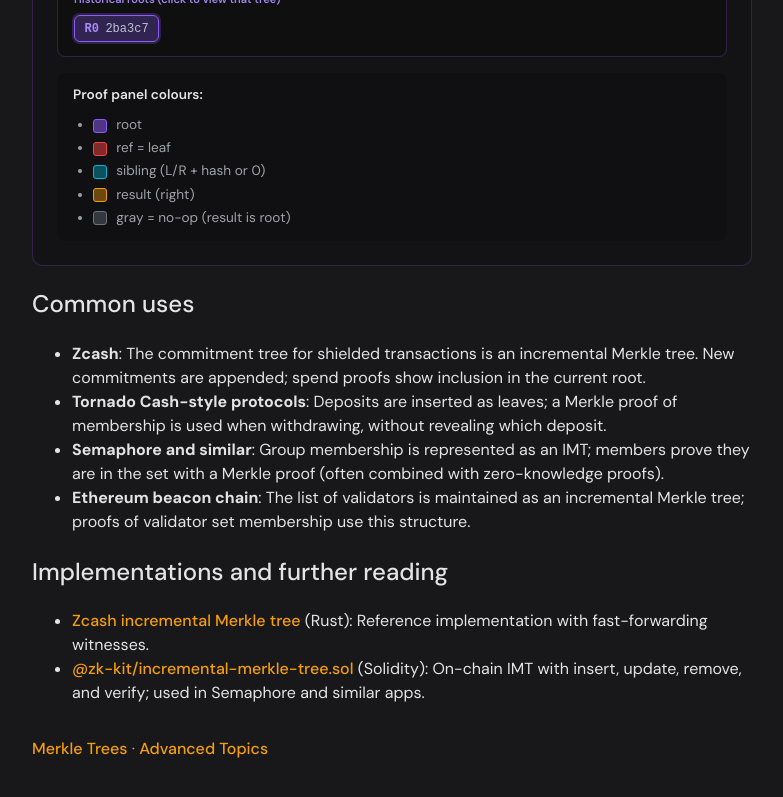
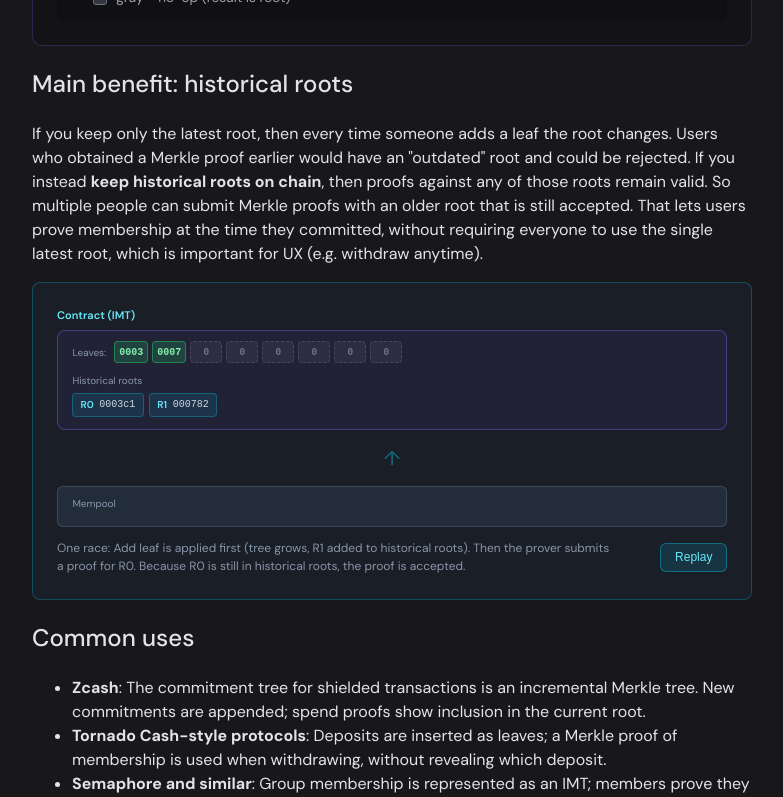
Before and after one commit to dlebee/interactive-blockchain-learning, a React (Vite) app: page /advanced-topics/merkle-trees/incremental in a window 1280 px wide. Shown: the part 1190-1987 px from the top of the page, without its empty margins (260-1043 px from the left). Built offline with nearby package versions, Linux system fonts and the light colour scheme.

Commit message:
bringing back the racing of merkle roots

```diff
--- a/src/pages/merkle-trees/IncrementalMerkleTreePage.tsx
+++ b/src/pages/merkle-trees/IncrementalMerkleTreePage.tsx
@@ -1,5 +1,6 @@
 import { Link } from 'react-router-dom'
 import { IncrementalMerkleTreeDemo } from './IncrementalMerkleTreeDemo'
+import { IncrementalMerkleTreeRaceDemo } from './IncrementalMerkleTreeRaceDemo'
 
 export function IncrementalMerkleTreePage() {
   return (
@@ -36,6 +37,8 @@ export function IncrementalMerkleTreePage() {
         frontier along the right edge) so inserts and proofs stay efficient.
       </p>
 
+      <IncrementalMerkleTreeDemo />
+
       <h2 id="main-benefit">
         <a href="#main-benefit" className="anchor-link" aria-label="Link to this section">
           Main benefit: historical roots
@@ -51,7 +54,7 @@ export function IncrementalMerkleTreePage() {
         single latest root, which is important for UX (e.g. withdraw anytime).
       </p>
 
-      <IncrementalMerkleTreeDemo />
+      <IncrementalMerkleTreeRaceDemo />
 
       <h2 id="common-uses">
         <a href="#common-uses" className="anchor-link" aria-label="Link to this section">
--- /dev/null
+++ b/src/pages/merkle-trees/IncrementalMerkleTreeRaceDemo.tsx
@@ -0,0 +1,165 @@
+import { useState, useEffect, useRef } from 'react'
+import './IncrementalMerkleTreeDemo.css'
+
+type Phase = 'idle' | 'addFlying' | 'addLanded' | 'proofFlying' | 'proofLanded' | 'paused'
+
+function simpleRoot(seed: number): string {
+  let h = seed * 31
+  h = (h << 5) - h
+  h = h & 0xffffff
+  return h.toString(16).padStart(6, '0').slice(-6)
+}
+
+const ROOT_0 = simpleRoot(1)
+const ROOT_1 = simpleRoot(2)
+
+export function IncrementalMerkleTreeRaceDemo() {
+  const [phase, setPhase] = useState<Phase>('idle')
+  const [leafCount, setLeafCount] = useState(1)
+  const [historicalRoots, setHistoricalRoots] = useState<string[]>([ROOT_0])
+  const [flyingTx, setFlyingTx] = useState<'add' | 'proof' | null>(null)
+  const [showAccepted, setShowAccepted] = useState(false)
+  const pauseRef = useRef<ReturnType<typeof setTimeout> | null>(null)
+
+  const handleReset = () => {
+    if (pauseRef.current) {
+      clearTimeout(pauseRef.current)
+      pauseRef.current = null
+    }
+    setPhase('idle')
+    setLeafCount(1)
+    setHistoricalRoots([ROOT_0])
+    setFlyingTx(null)
+    setShowAccepted(false)
+  }
+
+  useEffect(() => {
+    if (phase === 'idle') {
+      const t = setTimeout(() => {
+        setFlyingTx('add')
+        setPhase('addFlying')
+      }, 600)
+      return () => clearTimeout(t)
+    }
+    if (phase === 'addFlying') {
+      const t = setTimeout(() => {
+        setFlyingTx(null)
+        setLeafCount(2)
+        setHistoricalRoots([ROOT_0, ROOT_1])
+        setPhase('addLanded')
+      }, 480)
+      return () => clearTimeout(t)
+    }
+    if (phase === 'addLanded') {
+      const t = setTimeout(() => {
+        setFlyingTx('proof')
+        setPhase('proofFlying')
+      }, 500)
+      return () => clearTimeout(t)
+    }
+    if (phase === 'proofFlying') {
+      const t = setTimeout(() => {
+        setFlyingTx(null)
+        setShowAccepted(true)
+        setPhase('proofLanded')
+      }, 480)
+      return () => clearTimeout(t)
+    }
+    if (phase === 'proofLanded') {
+      const t = setTimeout(() => {
+        setShowAccepted(false)
+        setPhase('paused')
+      }, 1400)
+      return () => clearTimeout(t)
+    }
+    if (phase === 'paused') {
+      pauseRef.current = setTimeout(() => {
+        handleReset()
+        pauseRef.current = null
+      }, 2800)
+      return () => {
+        if (pauseRef.current) clearTimeout(pauseRef.current)
+      }
+    }
+    return undefined
+  }, [phase])
+
+  const mempoolHasAdd = phase === 'idle'
+  const mempoolHasProof = phase === 'idle' || phase === 'addFlying' || phase === 'addLanded'
+
+  return (
+    <div className="imt-demo">
+      <div className="imt-layout">
+        <div className="imt-contract-section">
+          <span className="imt-contract-label">Contract (IMT)</span>
+          <div className="imt-contract-box">
+            <div className="imt-leaves-row">
+              <span className="imt-leaves-label">Leaves:</span>
+              <div className="imt-leaves-slots">
+                {[0, 1, 2, 3, 4, 5, 6, 7].map((i) => (
+                  <div key={i} className={`imt-leaf-slot ${i < leafCount ? 'filled' : 'zero'}`}>
+                    {i < leafCount ? simpleRoot(i + 1).slice(0, 4) : '0'}
+                  </div>
+                ))}
+              </div>
+            </div>
+            <div className="imt-roots-block">
+              <span className="imt-roots-label">Historical roots</span>
+              <div className="imt-roots-list">
+                {historicalRoots.map((r, i) => (
+                  <div key={i} className="imt-root-chip">
+                    <span className="imt-root-name">R{i}</span>
+                    <span className="imt-root-hash">{r}</span>
+                  </div>
+                ))}
+              </div>
+            </div>
+            {showAccepted && (
+              <div className="imt-accepted-badge">
+                Accepted (R0)
+              </div>
+            )}
+          </div>
+        </div>
+
+        <div className="imt-flow-zone">
+          {flyingTx === 'add' && (
+            <span className="imt-flying-tx imt-flying-add" key="fly-add">
+              Add leaf
+            </span>
+          )}
+          {flyingTx === 'proof' && (
+            <span className="imt-flying-tx imt-flying-proof" key="fly-proof">
+              Submit proof (R0)
+            </span>
+          )}
+          <span className="imt-flow-arrow" aria-hidden>↑</span>
+        </div>
+
+        <div className="imt-mempool-section">
+          <span className="imt-queue-label">Mempool</span>
+          <div className="imt-mempool">
+            {mempoolHasAdd && (
+              <div className={`imt-tx imt-tx-add ${flyingTx === 'add' ? 'flying' : ''}`}>
+                <span className="imt-tx-label">Add leaf</span>
+              </div>
+            )}
+            {mempoolHasProof && (
+              <div className={`imt-tx imt-tx-proof ${flyingTx === 'proof' ? 'flying' : ''}`}>
+                <span className="imt-tx-label">Submit proof (R0)</span>
+              </div>
+            )}
+          </div>
+        </div>
+      </div>
+      <div className="imt-footer">
+        <p className="imt-caption">
+          One race: Add leaf is applied first (tree grows, R1 added to historical roots). Then the prover submits a proof for R0. Because R0 is still in historical roots, the proof is accepted.
+        </p>
+        <button type="button" className="imt-reset-btn" onClick={handleReset}>
+          Replay
+        </button>
+      </div>
+    </div>
+  )
+}
```
